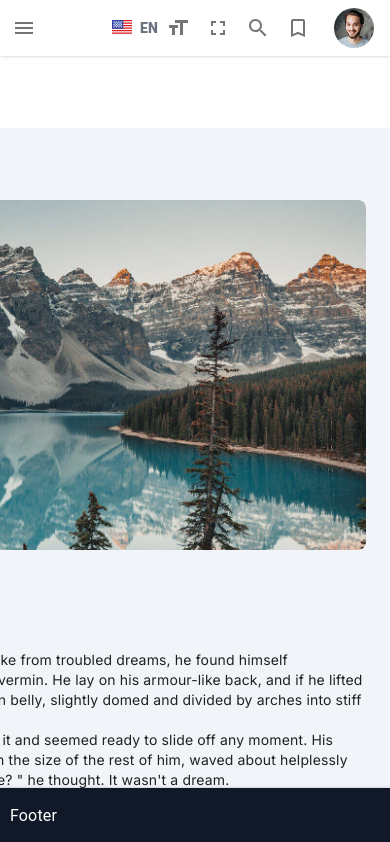
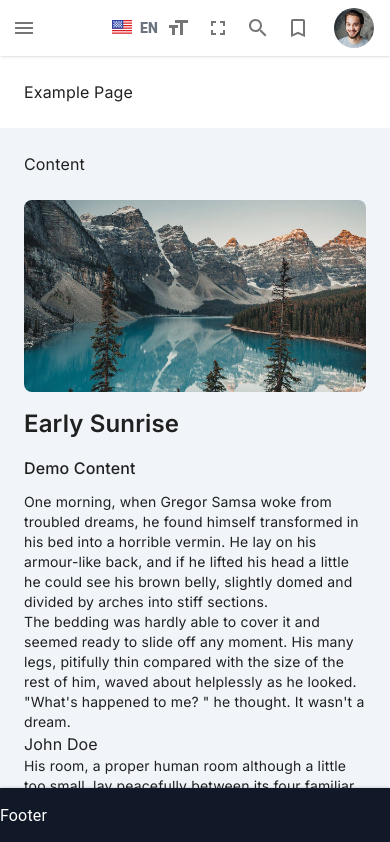
Before and after one commit to Amparo-E/fuse-next, a Next.js app: page /example in a window 390 px wide. Shown: the top 842 px of the page. Built offline with nearby package versions, Linux system fonts and the light colour scheme.

Commit message:
solving navbar movement when sidebar is open

```diff
--- a/src/components/Navigation.tsx
+++ b/src/components/Navigation.tsx
@@ -52,23 +52,20 @@ const languages = [
 
 const drawerWidth = 280;
 
+
 const Main = styled("main", { shouldForwardProp: (prop) => prop !== "open" })<{
   open?: boolean;
 }>(({ theme, open }) => ({
     flexGrow: 1,
-  transition: theme.transitions.create("margin", {
+    transition: theme.transitions.create('margin', {
       easing: theme.transitions.easing.sharp,
       duration: theme.transitions.duration.leavingScreen,
     }),
-  marginLeft: `-${drawerWidth}px`,
-  ...(open && {
-    transition: theme.transitions.create("margin", {
-      easing: theme.transitions.easing.easeOut,
-      duration: theme.transitions.duration.enteringScreen,
-    }),
-    marginLeft: 0,
-  }),
+    marginLeft: open && !useMediaQuery(theme.breakpoints.down("sm")) ? `${drawerWidth}px` : 0,
  }));
+
+
+
 
 interface AppBarProps extends MuiAppBarProps {
   open?: boolean;
@@ -82,7 +79,7 @@ const AppBar = styled(MuiAppBar, {
     easing: theme.transitions.easing.sharp,
     duration: theme.transitions.duration.leavingScreen,
   }),
-  ...(open && {
+  ...(open && !useMediaQuery(theme.breakpoints.down("sm")) && {
     width: `calc(100% - ${drawerWidth}px)`,
     marginLeft: `${drawerWidth}px`,
     transition: theme.transitions.create(["margin", "width"], {
@@ -101,14 +98,13 @@ const DrawerHeader = styled("div")(({ theme }) => ({
 }));
 
 export default function Navigation({ children }) {
-  const theme = useTheme();
-  const isMobile = useMediaQuery(theme.breakpoints.down("sm"));
   const [open, setOpen] = React.useState(false);
   const [value, setValue] = React.useState(0);
   const [anchorEl, setAnchorEl] = useState(null);
   const [selectedLanguage, setSelectedLanguage] = useState("EN");
   const [isDrawerOpen, setDrawerOpen] = useState(false);
-  // const [drawerOpen, setDrawerOpen] = useState(false);
+  const theme = useTheme();
+  const isMobile = useMediaQuery(theme.breakpoints.down("sm"));
 
   useEffect(() => {
     setDrawerOpen(!isMobile);
@@ -257,17 +253,21 @@ export default function Navigation({ children }) {
       </AppBar>
          <Drawer
          variant={isMobile ? "temporary" : "persistent"}
-        anchor="left"
          open={open}
+         onClose={handleDrawerClose}
          sx={{
+          '& .MuiDrawer-paper': {
             width: drawerWidth,
-          flexShrink: 0,
-          "& .MuiDrawer-paper": {
             backgroundColor: "#111828",
             color: "#ffffffb3",
-            width: drawerWidth,
-            boxSizing: "border-box",
+            boxSizing: 'border-box',
+            ...(isMobile && {
+              position: 'absolute',
+            }),
           },
+        }}
+         ModalProps={{
+           keepMounted: true, // Mejor rendimiento en dispositivos móviles
          }}
        >
         <Divider />
@@ -380,7 +380,7 @@ export default function Navigation({ children }) {
         }}
         showLabels
       >
-        <Typography sx={{ml: 2, marginLeft: `${open ? drawerWidth + 10 : '10'}px`, transition: 'margin-left 0.1s ease-in-out'}} >Footer</Typography>
+        <Typography sx={{ml: 2, marginLeft: `${!isMobile && open ? drawerWidth : 0}px`, transition: 'margin-left 0.1s ease-in-out'}} >Footer</Typography>
       </BottomNavigation>
     </Box>
   );
```
Lines whose indentation alone changed are shown as unchanged.
